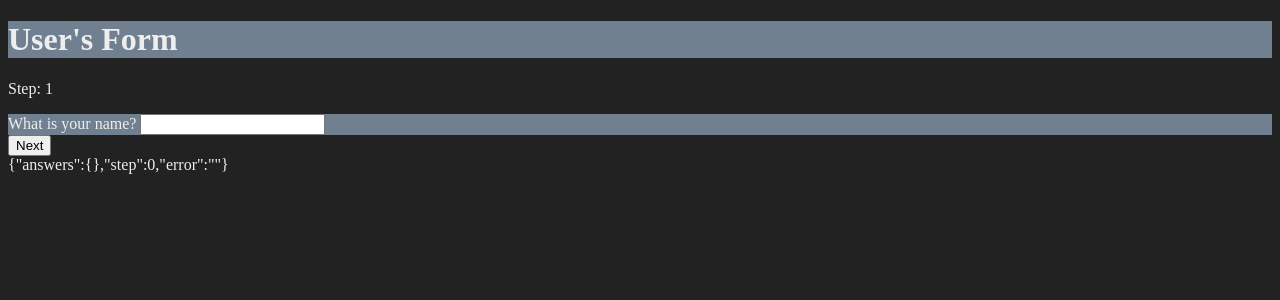
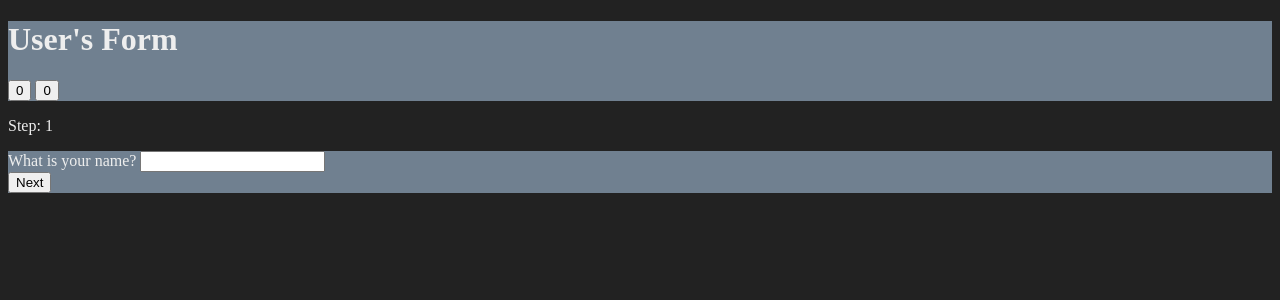
Before and after one commit to Brodingo/svelte-5-course, a SvelteKit app: page / in a window 1280 px wide. Shown: the top 300 px of the page. Built offline with nearby package versions, Linux system fonts and the light colour scheme.

Commit message:
added complex state

```diff
--- a/src/routes/+page.svelte
+++ b/src/routes/+page.svelte
@@ -1,4 +1,5 @@
 <script lang="ts">
+	import { fly } from 'svelte/transition';
     import Header from './Header.svelte'
 
     let formState = $state({
@@ -6,6 +7,8 @@
         step: 0,
         error: ''
     });
+
+    $inspect(formState.step);
 
     const QUESTIONS = [
         {
@@ -36,26 +39,26 @@
     }
 
     // Will run onMount
-    $effect(() => {
-        console.log("on mounted");
-        // Will run when unmounted or destroyed
-        // Before effect Re-runs
-        return () => {
-            console.log("on unmounted");
-        }
-    });
+    // $effect(() => {
+    //     console.log("on mounted");
+    //     // Will run when unmounted or destroyed
+    //     // Before effect Re-runs
+    //     return () => {
+    //         console.log("on unmounted");
+    //     }
+    // });
 
     // Svelte knows to re-run because its using compiled with the formState.step var
-    $effect(() => {
-        // This will re-run when formState.step has changed
-        console.log('formState', formState.step)
-        // DONT create state based on other state, in effect
-        // use $derived() !!!
-        return () => {
-            // before effect re-runs
-            console.log('before formState reruns', formState.step);
-        }
-    });
+    // $effect(() => {
+    //     // This will re-run when formState.step has changed
+    //     console.log('formState', formState.step)
+    //     // DONT create state based on other state, in effect
+    //     // use $derived() !!!
+    //     return () => {
+    //         // before effect re-runs
+    //         console.log('before formState reruns', formState.step);
+    //     }
+    // });
 
 </script>
 
@@ -69,7 +72,12 @@
 
     {#each QUESTIONS as question, index (question.id)}
         {#if formState.step === index}
-        {@render formStep(question)}
+        <div
+            in:fly={{x: 200, duration: 200, opacity: 0, delay: 200}}
+            out:fly={{x: -200, duration: 200, opacity: 0}}
+            >
+            {@render formStep(question)}
+        </div>
         {/if}
     {/each}
 
@@ -78,7 +86,7 @@
     {/if}
 </main>
 
-{JSON.stringify(formState)}
+<!-- {JSON.stringify(formState)} -->
 
 {#snippet formStep({question, id, type} : {
     type: string; id: string; question: string;
--- a/src/routes/Header.svelte
+++ b/src/routes/Header.svelte
@@ -1,14 +1,20 @@
 <script lang="ts">
+    import { createState, BrodyState } from './state.svelte';
     let {
         name
     }: {
         name: string;
 
     } = $props();
+
+    const myState = createState();
+    const myStateTwo = new BrodyState();
 </script>
 
 <div>
     <h1>{name ? name : 'User'}'s Form</h1>
+    <button onclick={myState.up}>{myState.value}</button>
+    <button onclick={() => myStateTwo.up()}>{myStateTwo.value}</button>
 </div>
 
 <style>
--- /dev/null
+++ b/src/routes/state.svelte.ts
@@ -0,0 +1,25 @@
+export class BrodyState {
+    value = $state(0);
+
+    up() {
+        this.value += 1;
+    }
+}
+
+export function createState() {
+    let value = $state(0);
+
+    function up() {
+        value += 1;
+    };
+
+    return {
+        get value() {
+            return value;
+        },
+        set value(newValue) {
+            value = newValue;
+        },
+        up
+    };
+}
```
